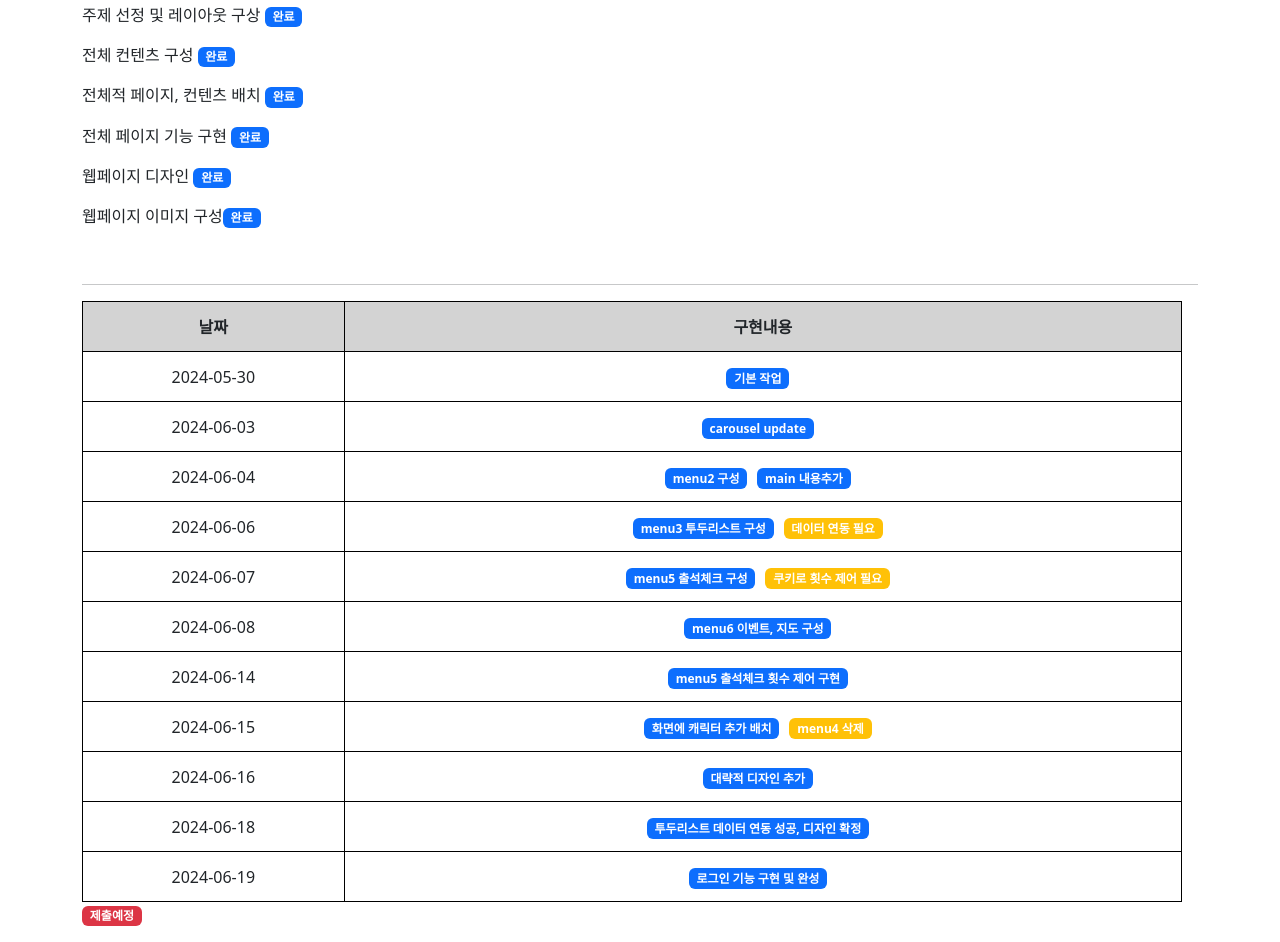
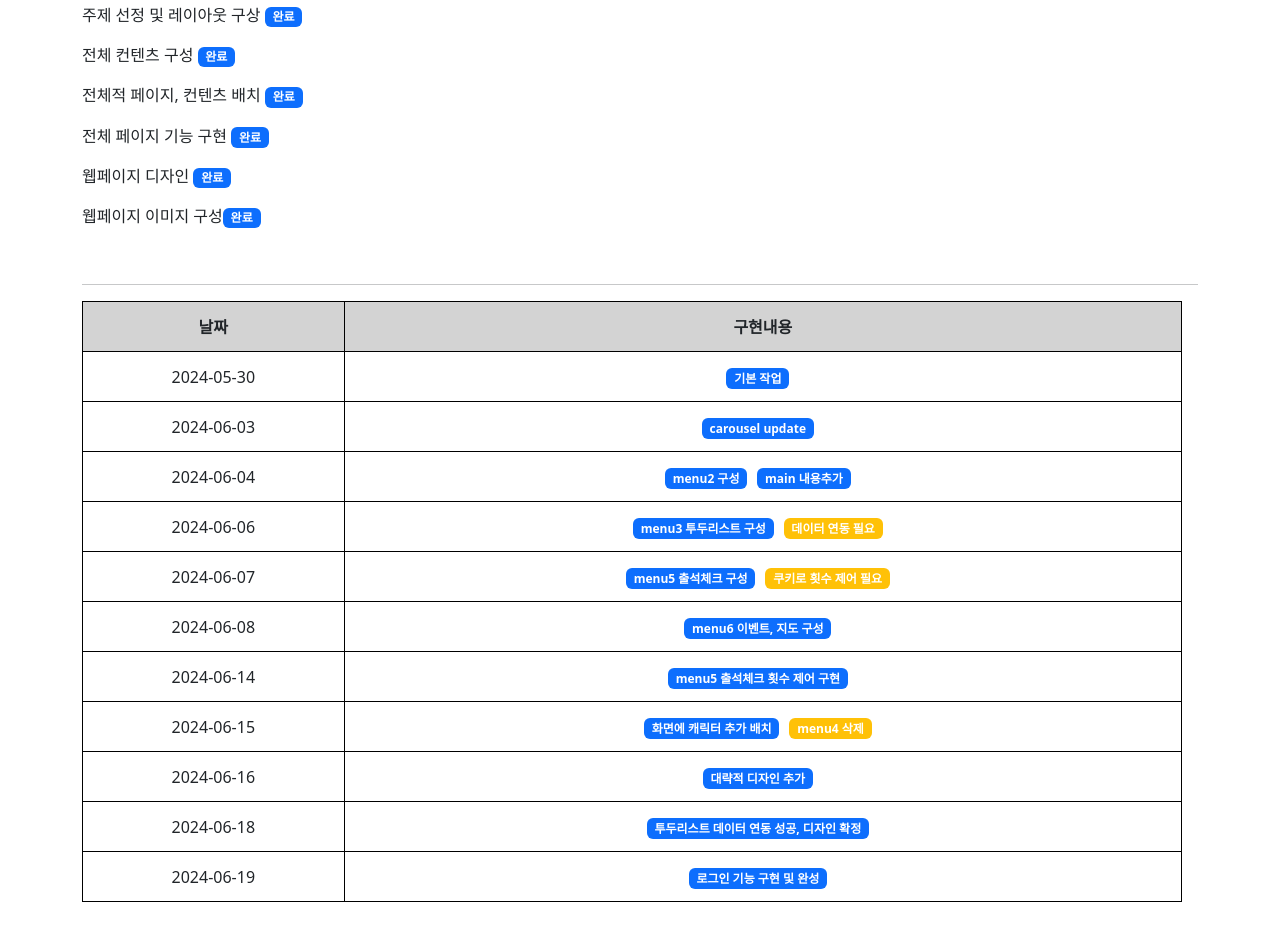
Before and after one commit to le-brouillard/index.html, a plain HTML site: page index.html in a window 1280 px wide. Shown: the part 188-1130 px from the top of the page. After the commit the page ends 1090 px from the top, so only its background shows below. Drawn offline with nearby package versions, Linux system fonts and the light colour scheme.

Commit message:
Update index.html

```diff
--- a/index.html
+++ b/index.html
@@ -112,9 +112,6 @@
             </tbody>
         </table>
 
-        <ul class="nav flex-column">
-            <li class="pb-3">  <span class="badge bg-danger">제출예정</span></li>
-        </ul>
 
     </div>
 </body>
```
